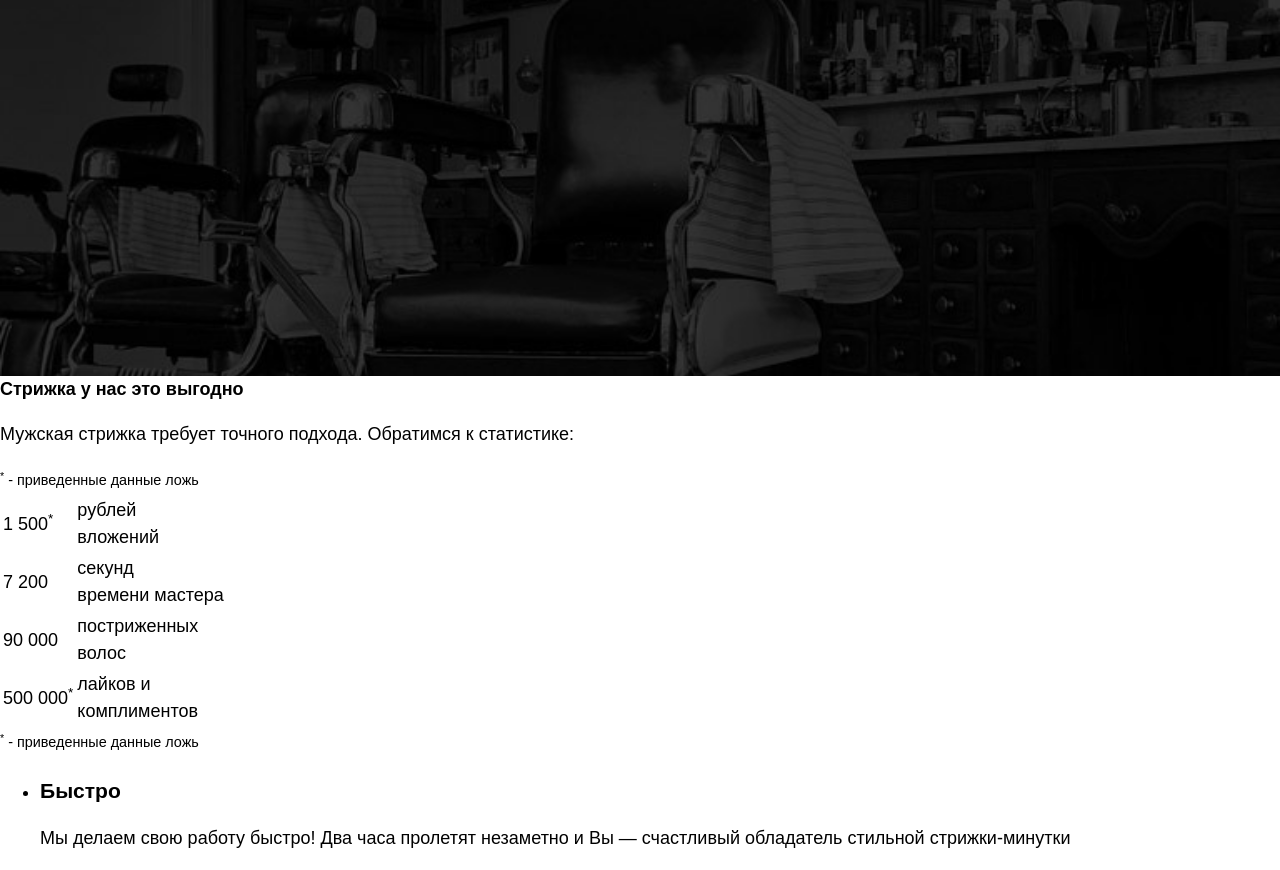
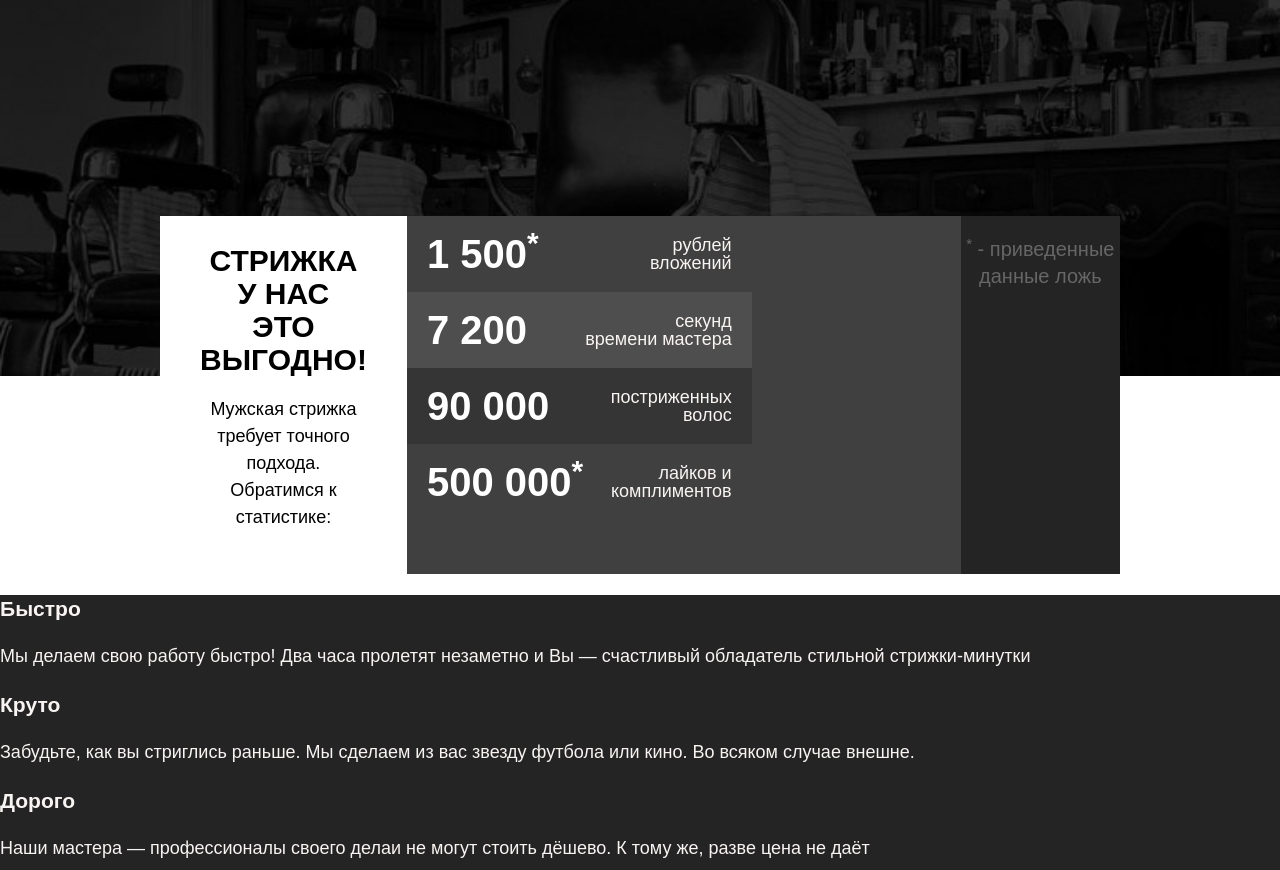
Before and after one commit to tarasovnm/barbershop-2, a website: page app/index.html in a window 1280 px wide. Shown: the part 416-1286 px from the top of the page. Drawn offline with Linux system fonts and the light colour scheme; a web font is replaced by a local one.

Commit message:
Стилизовал мобильную версию блока статистики  и начал стилизацию планшетной и десктопной

```diff
--- a/app/index.html
+++ b/app/index.html
@@ -51,14 +51,14 @@
     <section class="stats">
       <header class="stats__header">
         <h2 class="visually-hidden">Статистика Барбершопа</h2>
-        <b class="stats__slogan">Стрижка у нас это выгодно</b>
+        <b class="stats__slogan">Стрижка у нас <br> это выгодно!</b>
         <p class="stats_intro">Мужская стрижка требует точного подхода. Обратимся к статистике:</p>
         <small class="stats__legend stats__legend--top">
           <sup>*</sup> - приведенные данные ложь
         </small>
       </header>
 
-      <table class="stats_list">
+      <table class="stats__list">
         <tr>
           <td class="stats__value">1 500<sup>*</sup></td>
           <td class="stats__field">рублей<br> вложений</td>
--- a/app/sass/main.scss
+++ b/app/sass/main.scss
@@ -481,3 +481,130 @@
     left: 15px;
   }
 }
+
+/*  stats block =========================================*/
+
+.stats {
+  display: flex;
+  flex-direction: column;
+
+  width: 320px;
+  margin: 0 auto;
+}
+
+.stats__header {
+  padding: 30px 40px 25px 40px;
+  text-align: center;
+
+  background-color: #ffffff;
+}
+
+.stats__slogan {
+  font-size: 30px;
+  line-height: 30px;
+  font-weight: bold;
+  text-transform: uppercase;
+  text-align: center;
+}
+
+.stats__info {
+  font-size: 20px;
+  line-height: 27px;
+  text-align: center;
+}
+
+.stats__legend {
+  padding-top: 20px;
+  padding-bottom: 20px;
+
+  font-size: 20px;
+  line-height: 27px;
+  text-align: center;
+}
+
+.stats__legend--top {
+  display: none;
+}
+
+.stats__legend--bottom {
+  color: rgba($color: #ffffff, $alpha: 0.3);
+  background-color: #242424;
+}
+
+.stats__list {
+  width: 100%;
+  border-collapse: collapse;
+  background-color: #404040;
+}
+
+.stats__list tr:nth-child(2) {
+  background-color: #4e4e4e;
+}
+
+.stats__list tr:nth-child(3) {
+  background-color: #353535;
+}
+
+.stats__value {
+  padding-left: 20px;
+  padding-top: 20px;
+  padding-bottom: 20px;
+
+  font-size: 40px;
+  line-height: 18px;
+  font-weight: bold;
+  color: #ffffff;
+}
+
+.stats__field {
+  padding-right: 20px;
+  padding-top: 20px;
+  padding-bottom: 20px;
+
+  font-size: 18px;
+  line-height: 18px;
+  color: #f7f4f1;
+  text-align: right;
+}
+
+@media (min-width: $tablet-width) {
+  .stats {
+    width: 640px;
+    margin-top: -185px;
+  }
+
+  .stats__list {
+    display: flex;
+  }
+}
+
+@media (min-width: $desktop-width) {
+  .stats {
+    flex-direction: row;
+
+    width: 960px;
+    margin-top: -160px;
+  }
+
+  .stats__header {
+    width: 320px;
+  }
+
+  .stats_list {
+    width: 640px;
+  }
+}
+
+/* advantages ================================================ */
+
+.advantages {
+  color: #f7f4f1;
+
+  background-color: #242424;
+}
+
+.advantages__list {
+  margin: 0;
+  padding: 0;
+  list-style: none;
+}
```
Also changed, not shown: app/css/main.css.
